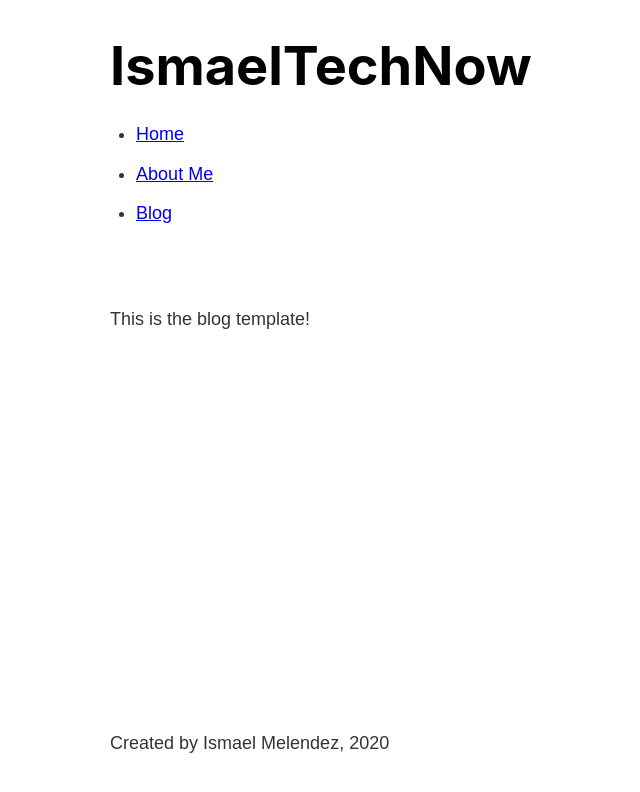
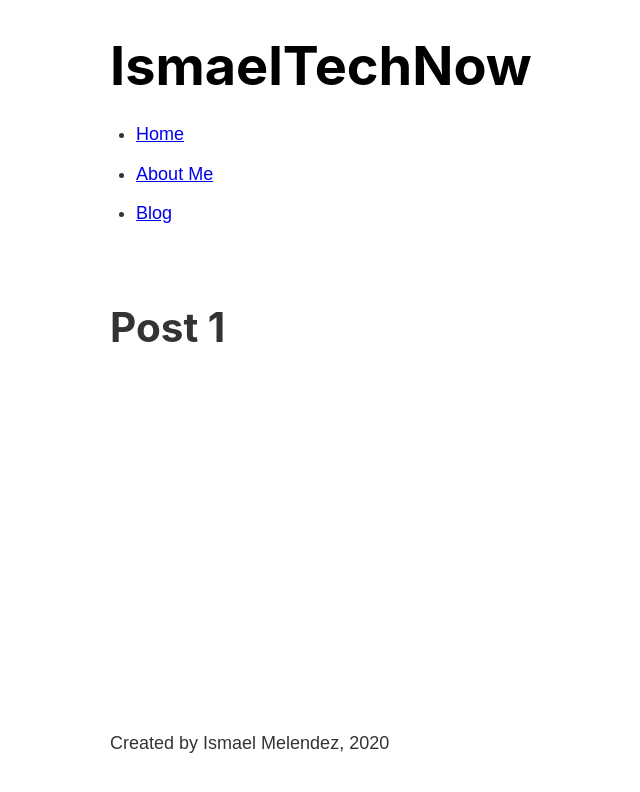
Before and after one commit to imelendez/imelendez.github.io, a Gatsby site: page /blog/post1 in a window 1280 px wide. Shown: the whole page, without its empty margins (173-813 px from the left). Built offline with nearby package versions, Linux system fonts and the light colour scheme; Gatsby itself is replaced by a stand-in of ours.

Commit message:
Rendering Post Data in Blog Template

```diff
--- a/src/templates/blog.js
+++ b/src/templates/blog.js
@@ -1,11 +1,26 @@
 import React from 'react'
-
+import { graphyql } from 'gatsby'
 import Layout from '../layouts/layout'
 
-const Blog = () => {
+export const query = graphql`
+query($slug:String!){
+    markdownRemark (fields:{
+        slug:{
+          eq: $slug
+        }
+      }){
+
+        frontmatter{
+          title
+          date
+        }
+        html
+      }
+}`
+const Blog = (props) => {
     return(
         <Layout>
-            This is the blog template!
+            <h1>{props.data.markdownRemark.frontmatter.title}</h1>
         </Layout>
     )
 }
```
